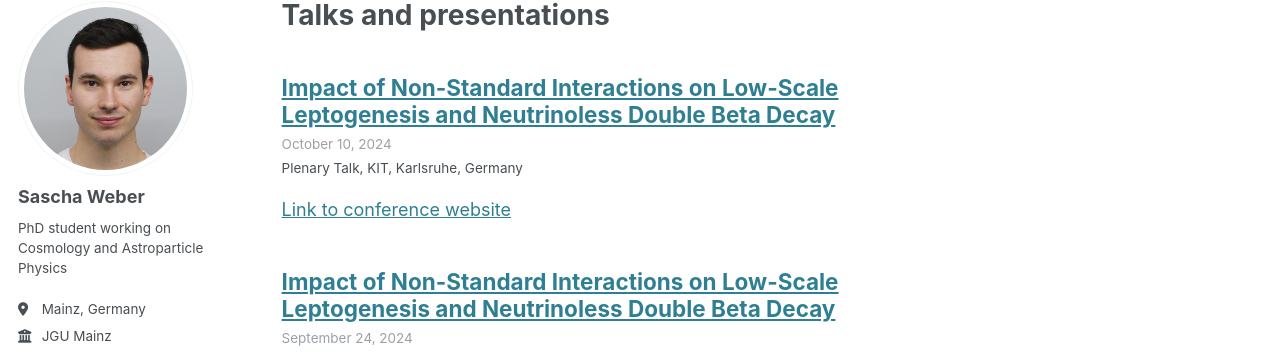
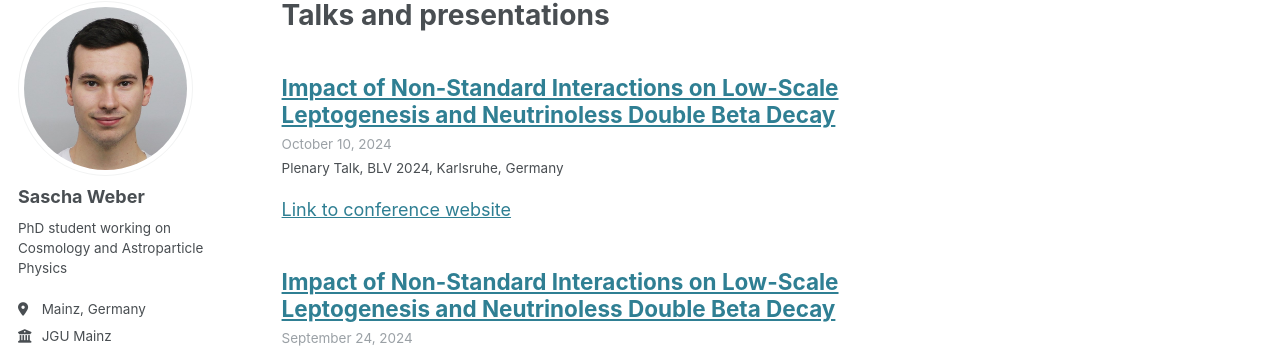
Before and after one commit to sweber31/sweber31.github.io, a Jekyll site: the page built from _pages/talks.html, in a window 1280 px wide and 936 px high. Shown: the part 105-458 px from the top of the window. Built offline with Jekyll 4.4.1, drawn with Linux system fonts in a browser that asks for light colours; some web fonts are replaced.

Commit message:
Update 2024-10-10-blv.md

```diff
--- a/_talks/2024-10-10-blv.md
+++ b/_talks/2024-10-10-blv.md
@@ -3,7 +3,7 @@ title: "Impact of Non-Standard Interactions on Low-Scale Leptogenesis and Neutri
 collection: talks
 type: "Plenary Talk"
 permalink: /talks/2024-10-10-blv
-venue: "KIT"
+venue: "BLV 2024"
 date: 2024-10-10
 location: "Karlsruhe, Germany"
 ---
```
